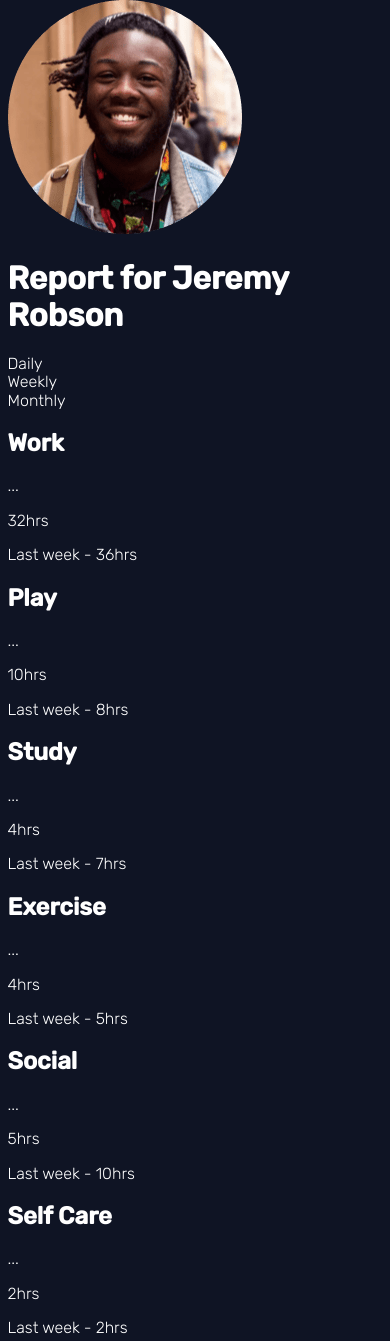
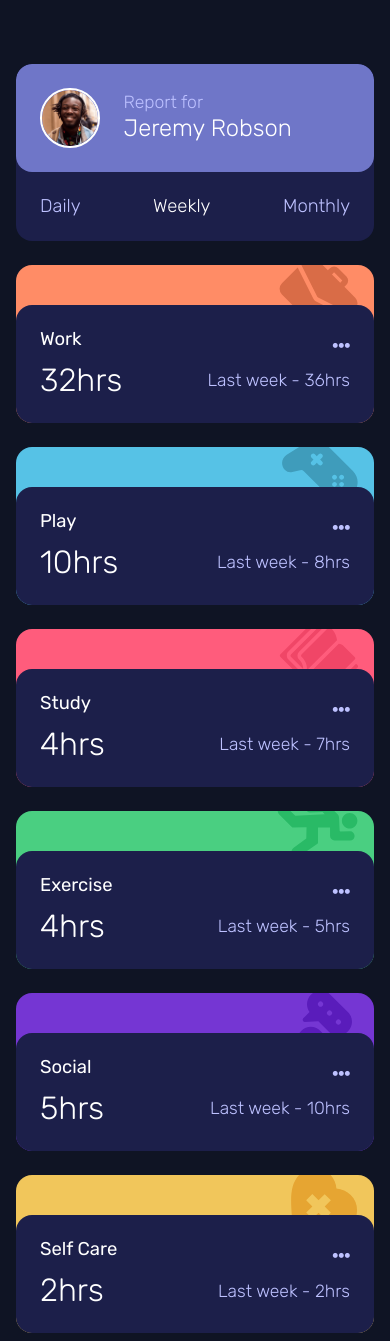
Before and after one commit to logic-fabric/time-tracking-dashboard, a website: page index.html in a window 390 px wide. Drawn offline with Linux system fonts and the light colour scheme.

Commit message:
style: mobile design integration

```diff
--- a/css/scss/abstracts/_variables.scss
+++ b/css/scss/abstracts/_variables.scss
@@ -20,7 +20,7 @@ $neutral-200: hsl(236, 100%, 87%);
 // TYPOGRAPHY
 // ==========
 
-$font-text: "Rubik", Helvetica sans-serif;
+$font-text: "Rubik", Helvetica, sans-serif;
 
 // =======================
 // TEXT AND HEADINGS SIZES
@@ -28,9 +28,23 @@ $font-text: "Rubik", Helvetica sans-serif;
 
 $txt-size: 1.1rem;
 
+$h2-size: 1.05 * $txt-size;
+$h1-size: 1.35 * $txt-size;
+
+$jumbotron-size: 2rem;
+
 // ====================================
 // BREAKPOINTS AND CONTAINERS MAX-WIDTH
 // ====================================
 
-$small-container-width: 375px;
-$large-container-width: 1440px;
+$sm-container-width: 480px;
+$lg-container-width: 1440px;
+
+// ======
+// SHAPES
+// ======
+
+$medium-spacing: 24px;
+$lg-spacing: 40px;
+
+$lg-radius: 1rem;
--- a/css/scss/base/_tags.scss
+++ b/css/scss/base/_tags.scss
@@ -23,17 +23,23 @@ html {
 body {
   display: flex;
   flex-direction: column;
+  gap: $medium-spacing;
 
   width: 100%;
-  max-width: $small-container-width;
+  max-width: $sm-container-width;
   min-height: 100vh;
+  margin: auto;
+  padding: 64px 16px;
 
-  margin: auto;
+  font-size: $txt-size;
 }
 
 ul {
   margin: 0;
   padding: 0;
 
+  color: $neutral-200;
+  font-size: $h2-size;
+
   list-style-type: none;
 }
--- /dev/null
+++ b/css/scss/components/_card.scss
@@ -0,0 +1,79 @@
+.card {
+  position: relative;
+
+  border-radius: $lg-radius;
+  overflow: hidden;
+  padding: $lg-spacing 0 0 0;
+
+  &--exercise {
+    background: $exercise-color;
+  }
+
+  &--play {
+    background: $play-color;
+  }
+
+  &--self-care {
+    background: $self-care-color;
+  }
+
+  &--social {
+    background: $social-color;
+  }
+
+  &--study {
+    background: $study-color;
+  }
+
+  &--work {
+    background: $work-color;
+  }
+
+  &__activity-icon {
+    position: absolute;
+    top: -0.5rem;
+    right: 1rem;
+  }
+
+  &__content {
+    position: relative;
+
+    padding: $medium-spacing;
+    border-radius: $lg-radius $lg-radius 0 0;
+
+    background: $neutral-700;
+  }
+
+  &__header,
+  &__activity-values {
+    display: flex;
+    justify-content: space-between;
+    align-items: center;
+  }
+
+  &__header {
+    h2 {
+      margin: 0 0 0.75rem 0;
+
+      font-size: $h2-size;
+      font-weight: 400;
+    }
+
+    span {
+      color: $neutral-200;
+    }
+  }
+
+  &__week-activity {
+    font-size: $jumbotron-size;
+    font-weight: 300;
+  }
+
+  &__last-week-activity {
+    color: $neutral-200;
+  }
+
+  p {
+    margin: 0;
+  }
+}
--- /dev/null
+++ b/css/scss/layout/_header.scss
@@ -0,0 +1,67 @@
+header {
+  border-radius: $lg-radius;
+  overflow: hidden;
+
+  background: $neutral-700;
+}
+
+.header__banner {
+  display: grid;
+  grid-template-columns: repeat(4, 1fr);
+  gap: $medium-spacing;
+
+  padding: $medium-spacing;
+  border-radius: $lg-radius;
+
+  background-color: $neutral-400;
+}
+
+.header__avatar {
+  display: flex;
+  justify-content: center;
+  align-items: center;
+  grid-column: 1;
+
+  width: 100%;
+  overflow: hidden;
+
+  img {
+    width: 100%;
+    border: 0.125rem solid white;
+    border-radius: 50%;
+  }
+}
+
+.header__title {
+  display: flex;
+  flex-direction: column;
+  grid-column: span 3;
+  justify-content: center;
+
+  margin: 0;
+
+  color: $neutral-200;
+  font-size: $txt-size;
+  font-weight: 300;
+  line-height: 1.25;
+
+  .header__username {
+    display: inline-block;
+
+    color: white;
+    font-size: $h1-size;
+  }
+}
+
+.header__links {
+  display: flex;
+  justify-content: space-between;
+  align-items: center;
+  gap: $medium-spacing;
+
+  padding: $medium-spacing;
+
+  li.active {
+    color: white;
+  }
+}
--- /dev/null
+++ b/css/scss/layout/_main.scss
@@ -0,0 +1,5 @@
+main {
+  display: flex;
+  flex-direction: column;
+  gap: $medium-spacing;
+}
--- a/css/scss/main.scss
+++ b/css/scss/main.scss
@@ -17,11 +17,11 @@
 // @import "base/typography";
 
 // 4. Layout-related sections:
-// @import "layout/header";
-// @import "layout/footer";
+@import "layout/header";
+@import "layout/main";
 
 // 5. Components:
-// @import "components/card";
+@import "components/card";
 
 // 6. Pages specific styles:
 // @import "pages/page-404";
--- a/index.html
+++ b/index.html
@@ -20,12 +20,20 @@
       href="./images/favicon-32x32.png"
     />
 
-    <!-- Fonts: -->
+    <!-- Fonts and icons: -->
     <link rel="preconnect" href="https://fonts.googleapis.com" />
     <link rel="preconnect" href="https://fonts.gstatic.com" crossorigin />
     <link
       href="https://fonts.googleapis.com/css2?family=Rubik:wght@300;400;500&display=swap"
       rel="stylesheet"
+    />
+
+    <link
+      rel="stylesheet"
+      href="https://cdnjs.cloudflare.com/ajax/libs/font-awesome/5.15.3/css/all.min.css"
+      integrity="sha512-iBBXm8fW90+nuLcSKlbmrPcLa0OT92xO1BIsZ+ywDWZCvqsWgccV3gFoRBv0z+8dLJgyAHIhR35VZc2oM/gI1w=="
+      crossorigin="anonymous"
+      referrerpolicy="no-referrer"
     />
 
     <!-- Custom CSS: -->
@@ -37,110 +45,128 @@
 
   <body>
     <header>
-      <div>
-        <div>
+      <div class="header__banner">
+        <div class="header__avatar">
           <img src="./img/image-jeremy.png" alt="Jeremy Robson" />
         </div>
 
-        <h1>Report for <span>Jeremy Robson</span></h1>
+        <h1 class="header__title">
+          Report for <span class="header__username">Jeremy Robson</span>
+        </h1>
       </div>
 
       <nav>
-        <ul>
+        <ul class="header__links">
           <li>Daily</li>
-          <li>Weekly</li>
+          <li class="active">Weekly</li>
           <li>Monthly</li>
         </ul>
       </nav>
     </header>
 
     <main>
-      <article>
-        <div>
-          <div>
+      <article class="card card--work">
+        <img class="card__activity-icon" src="./img/icon-work.svg" alt="" />
+
+        <div class="card__content">
+          <div class="card__header">
             <h2>Work</h2>
 
-            <span>...</span>
+            <span class="fas fa-ellipsis-h"></span>
           </div>
 
-          <div>
-            <p>32hrs</p>
-            <p>Last week - 36hrs</p>
+          <div class="card__activity-values">
+            <p class="card__week-activity">32hrs</p>
+            <p class="card__last-week-activity">Last week - 36hrs</p>
           </div>
         </div>
       </article>
 
-      <article>
-        <div>
-          <div>
+      <article class="card card--play">
+        <img class="card__activity-icon" src="./img/icon-play.svg" alt="" />
+
+        <div class="card__content">
+          <div class="card__header">
             <h2>Play</h2>
 
-            <span>...</span>
+            <span class="fas fa-ellipsis-h"></span>
           </div>
 
-          <div>
-            <p>10hrs</p>
-            <p>Last week - 8hrs</p>
+          <div class="card__activity-values">
+            <p class="card__week-activity">10hrs</p>
+            <p class="card__last-week-activity">Last week - 8hrs</p>
           </div>
         </div>
       </article>
 
-      <article>
-        <div>
-          <div>
+      <article class="card card--study">
+        <img class="card__activity-icon" src="./img/icon-study.svg" alt="" />
+
+        <div class="card__content">
+          <div class="card__header">
             <h2>Study</h2>
 
-            <span>...</span>
+            <span class="fas fa-ellipsis-h"></span>
           </div>
 
-          <div>
-            <p>4hrs</p>
-            <p>Last week - 7hrs</p>
+          <div class="card__activity-values">
+            <p class="card__week-activity">4hrs</p>
+            <p class="card__last-week-activity">Last week - 7hrs</p>
           </div>
         </div>
       </article>
 
-      <article>
-        <div>
-          <div>
+      <article class="card card--exercise">
+        <img class="card__activity-icon" src="./img/icon-exercise.svg" alt="" />
+
+        <div class="card__content">
+          <div class="card__header">
             <h2>Exercise</h2>
 
-            <span>...</span>
+            <span class="fas fa-ellipsis-h"></span>
           </div>
 
-          <div>
-            <p>4hrs</p>
-            <p>Last week - 5hrs</p>
+          <div class="card__activity-values">
+            <p class="card__week-activity">4hrs</p>
+            <p class="card__last-week-activity">Last week - 5hrs</p>
           </div>
         </div>
       </article>
 
-      <article>
-        <div>
-          <div>
+      <article class="card card--social">
+        <img class="card__activity-icon" src="./img/icon-social.svg" alt="" />
+
+        <div class="card__content">
+          <div class="card__header">
             <h2>Social</h2>
 
-            <span>...</span>
+            <span class="fas fa-ellipsis-h"></span>
           </div>
 
-          <div>
-            <p>5hrs</p>
-            <p>Last week - 10hrs</p>
+          <div class="card__activity-values">
+            <p class="card__week-activity">5hrs</p>
+            <p class="card__last-week-activity">Last week - 10hrs</p>
           </div>
         </div>
       </article>
 
-      <article>
-        <div>
-          <div>
+      <article class="card card--self-care">
+        <img
+          class="card__activity-icon"
+          src="./img/icon-self-care.svg"
+          alt=""
+        />
+
+        <div class="card__content">
+          <div class="card__header">
             <h2>Self Care</h2>
 
-            <span>...</span>
+            <span class="fas fa-ellipsis-h"></span>
           </div>
 
-          <div>
-            <p>2hrs</p>
-            <p>Last week - 2hrs</p>
+          <div class="card__activity-values">
+            <p class="card__week-activity">2hrs</p>
+            <p class="card__last-week-activity">Last week - 2hrs</p>
           </div>
         </div>
       </article>
```
Also changed, not shown: css/main.css, css/prefixed/main.css.
